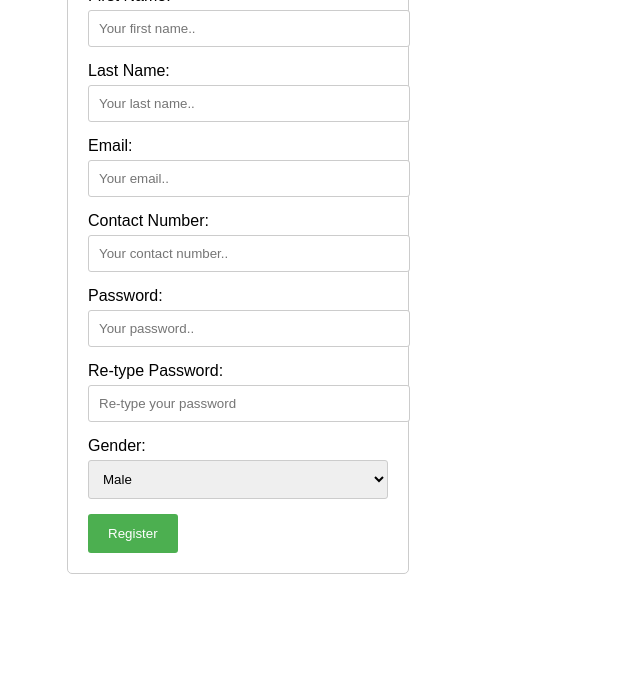
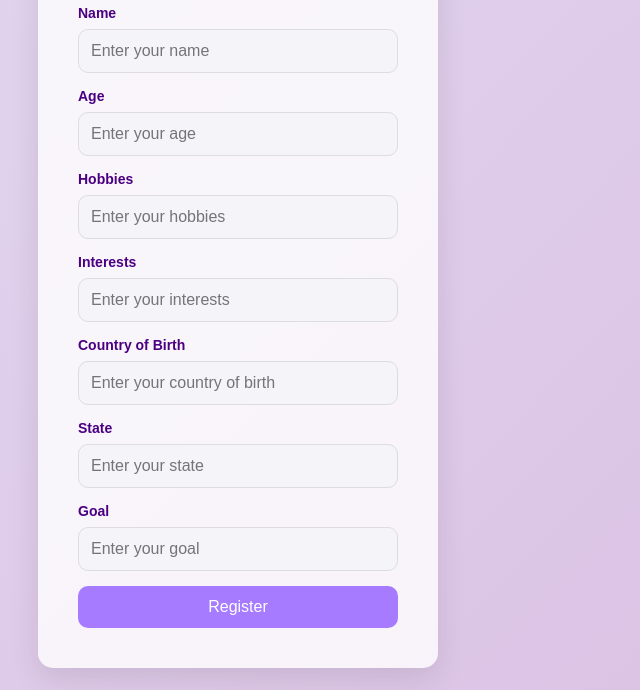
Before and after one commit to Rohithaammu/Regestration-Form, a plain HTML site: page index.html in a window 1280 px wide. Shown: the part 110-800 px from the top of the page, without its empty margins (402-1042 px from the left). Drawn offline with Linux system fonts and the light colour scheme.

Commit message:
Update index.html

```diff
--- a/index.html
+++ b/index.html
@@ -1,84 +1,212 @@
 <!DOCTYPE html>
-<html>
+<html lang="en">
 <head>
+    <meta charset="UTF-8">
+    <meta name="viewport" content="width=device-width, initial-scale=1.0">
     <title>Registration Form</title>
     <style>
-    body {
-      font-family: sans-serif;
+        /* General Reset and Setup */
+        * {
+            margin: 0;
+            padding: 0;
+            box-sizing: border-box;
         }
 
+        /* Body Setup */
+        body {
+            font-family: 'Arial', sans-serif;
+            display: flex;
+            justify-content: center;
+            align-items: center;
+            height: 100vh;
+            background: linear-gradient(135deg, #E6E6FA, #D8B7DD, #D0A9F5);
+            animation: gradientAnimation 5s ease infinite;
+            background-size: 400% 400%;
+            color: #fff;
+        }
+
+        /* Container for the Form */
         .container {
-      width: 300px;
-      margin: 0 auto;
-      padding: 20px;
-      border: 1px solid #ccc;
-      border-radius: 5px;
+            display: flex;
+            justify-content: center;
+            align-items: center;
+            width: 100%;
+            height: 100%;
+            flex-direction: column;
+        }
+
+        /* Form Styles */
+        .form-container {
+            background-color: rgba(255, 255, 255, 0.8);
+            padding: 40px;
+            border-radius: 15px;
+            box-shadow: 0px 10px 30px rgba(0, 0, 0, 0.1);
+            max-width: 400px;
+            width: 100%;
+        }
+
+        h2 {
+            text-align: center;
+            color: #4B0082;
+            font-size: 28px;
+            margin-bottom: 20px;
+        }
+
+        .input-group {
+            margin-bottom: 15px;
         }
 
         label {
+            font-size: 14px;
+            font-weight: bold;
             display: block;
-      margin-bottom: 5px;
+            margin-bottom: 8px;
+            color: #4B0082;
         }
 
-    input[type="text"],
-    input[type="email"],
-    input[type="password"],
-    select,
-    input[type="tel"] {
+        input {
             width: 100%;
-      padding: 10px;
-      margin-bottom: 15px;
-      border: 1px solid #ccc;
-      border-radius: 3px;
+            padding: 12px;
+            border-radius: 10px;
+            border: 1px solid #ddd;
+            font-size: 16px;
+            background-color: #f4f4f9;
+            transition: 0.3s;
         }
 
-    input[type="submit"] {
-      background-color: #4CAF50;
-      color: white;
-      padding: 12px 20px;
-      border: none;
-      border-radius: 3px;
-      cursor: pointer;
+        input:focus {
+            outline: none;
+            border-color: #A77BFF;
+            background-color: #fff;
         }
 
-    input[type="submit"]:hover {
-      background-color: #45a049;
+        button {
+            width: 100%;
+            padding: 12px;
+            background-color: #A77BFF;
+            color: white;
+            border: none;
+            border-radius: 10px;
+            font-size: 16px;
+            cursor: pointer;
+            transition: 0.3s;
+        }
+
+        button:hover {
+            background-color: #8C61D9;
+        }
+
+        /* Section for displaying the registered details */
+        .registered-details {
+            margin-top: 30px;
+            background-color: rgba(255, 255, 255, 0.8);
+            padding: 20px;
+            border-radius: 15px;
+            width: 100%;
+            max-width: 400px;
+            color: #4B0082;
+        }
+
+        .registered-details h3 {
+            margin-bottom: 10px;
+        }
+
+        /* Animation for Lavender Gradient */
+        @keyframes gradientAnimation {
+            0% {
+                background-position: 0% 50%;
+            }
+            50% {
+                background-position: 100% 50%;
+            }
+            100% {
+                background-position: 0% 50%;
+            }
         }
     </style>
 </head>
 <body>
-
     <div class="container">
+        <div class="form-container">
             <h2>Registration Form</h2>
-    <form>
-      <label for="fname">First Name:</label>
-      <input type="text" id="fname" name="fname" placeholder="Your first name..">
-
-      <label for="lname">Last Name:</label>
-      <input type="text" id="lname" name="lname" placeholder="Your last name..">
-
-      <label for="email">Email:</label>
-      <input type="email" id="email" name="email" placeholder="Your email..">
-
-      <label for="contact">Contact Number:</label>
-      <input type="tel" id="contact" name="contact" placeholder="Your contact number..">
-
-      <label for="password">Password:</label>
-      <input type="password" id="password" name="password" placeholder="Your password..">
-
-      <label for="repassword">Re-type Password:</label>
-      <input type="password" id="repassword" name="repassword" placeholder="Re-type your password">
-
-      <label for="gender">Gender:</label>
-      <select id="gender" name="gender">
-        <option value="male">Male</option>
-        <option value="female">Female</option>
-        <option value="other">Other</option>
-      </select>
-
-      <input type="submit" value="Register">
+            <form id="registrationForm">
+                <div class="input-group">
+                    <label for="name">Name</label>
+                    <input type="text" id="name" name="name" placeholder="Enter your name" required>
+                </div>
+                <div class="input-group">
+                    <label for="age">Age</label>
+                    <input type="number" id="age" name="age" placeholder="Enter your age" required>
+                </div>
+                <div class="input-group">
+                    <label for="hobbies">Hobbies</label>
+                    <input type="text" id="hobbies" name="hobbies" placeholder="Enter your hobbies" required>
+                </div>
+                <div class="input-group">
+                    <label for="interests">Interests</label>
+                    <input type="text" id="interests" name="interests" placeholder="Enter your interests" required>
+                </div>
+                <div class="input-group">
+                    <label for="country">Country of Birth</label>
+                    <input type="text" id="country" name="country" placeholder="Enter your country of birth" required>
+                </div>
+                <div class="input-group">
+                    <label for="state">State</label>
+                    <input type="text" id="state" name="state" placeholder="Enter your state" required>
+                </div>
+                <div class="input-group">
+                    <label for="goal">Goal</label>
+                    <input type="text" id="goal" name="goal" placeholder="Enter your goal" required>
+                </div>
+                <button type="submit">Register</button>
             </form>
+            <div id="confirmationMessage" style="display: none; color: green; text-align: center; margin-top: 20px;">
+                Form is Registered!
+            </div>
         </div>
 
+        <div id="registeredDetails" class="registered-details" style="display: none;">
+            <h3>Registered Details:</h3>
+            <p><strong>Name:</strong> <span id="showName"></span></p>
+            <p><strong>Age:</strong> <span id="showAge"></span></p>
+            <p><strong>Hobbies:</strong> <span id="showHobbies"></span></p>
+            <p><strong>Interests:</strong> <span id="showInterests"></span></p>
+            <p><strong>Country of Birth:</strong> <span id="showCountry"></span></p>
+            <p><strong>State:</strong> <span id="showState"></span></p>
+            <p><strong>Goal:</strong> <span id="showGoal"></span></p>
+        </div>
+    </div>
+
+    <script>
+        // JavaScript to handle form submission and show details
+
+        document.getElementById("registrationForm").addEventListener("submit", function(event) {
+            event.preventDefault(); // Prevent the form from submitting normally
+
+            // Get the values from the form inputs
+            const name = document.getElementById("name").value;
+            const age = document.getElementById("age").value;
+            const hobbies = document.getElementById("hobbies").value;
+            const interests = document.getElementById("interests").value;
+            const country = document.getElementById("country").value;
+            const state = document.getElementById("state").value;
+            const goal = document.getElementById("goal").value;
+
+            // Show the success message
+            document.getElementById("confirmationMessage").style.display = "block";
+
+            // Show the registered details
+            document.getElementById("showName").textContent = name;
+            document.getElementById("showAge").textContent = age;
+            document.getElementById("showHobbies").textContent = hobbies;
+            document.getElementById("showInterests").textContent = interests;
+            document.getElementById("showCountry").textContent = country;
+            document.getElementById("showState").textContent = state;
+            document.getElementById("showGoal").textContent = goal;
+
+            // Show the details section
+            document.getElementById("registeredDetails").style.display = "block";
+        });
+    </script>
 </body>
 </html>
```
Lines whose indentation alone changed are shown as unchanged.
